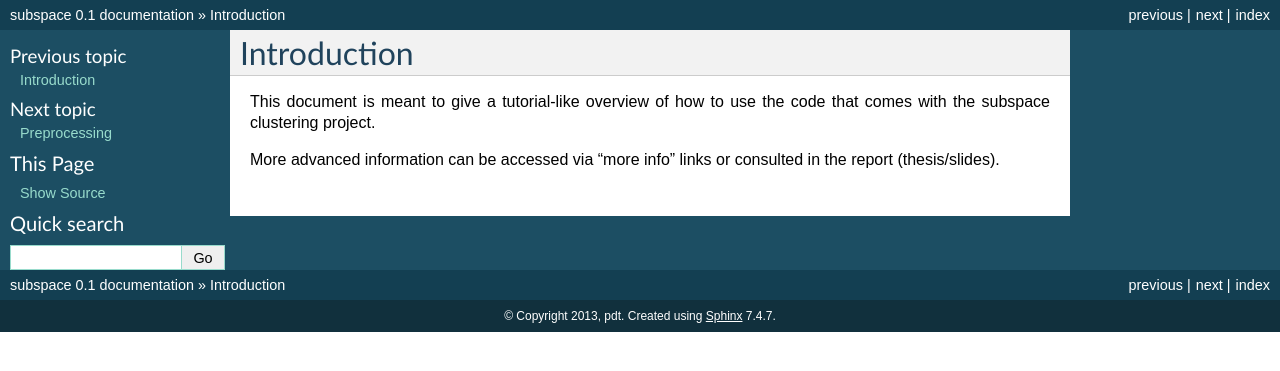
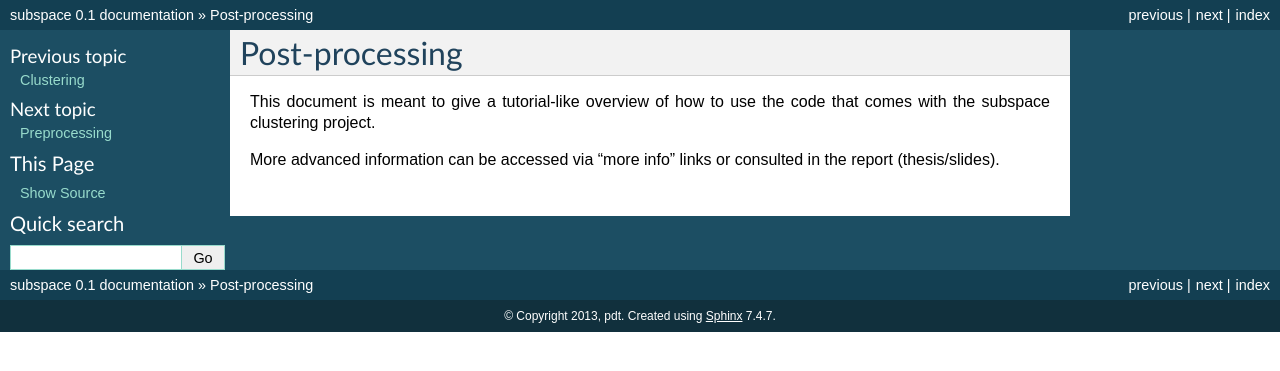
Before and after one commit to siolag161/subspace_doc, a Sphinx documentation site: the page built from docs/source/postprocessing.rst, in a window 1280 px wide. Shown: the top 371 px of the page. Built offline with Sphinx 7.4.7, drawn with Linux system fonts in a browser that asks for light colours; formulas are drawn with MathJax 3.

Commit message:
post-processing

```diff
--- /dev/null
+++ b/docs/source/.#clustering.rst
@@ -0,0 +1 @@
+joules@inria-aevol.24168:1374236973
--- /dev/null
+++ b/docs/source/.#preprocessing.rst
@@ -0,0 +1 @@
+joules@inria-aevol.24168:1374236973
--- a/docs/source/postprocessing.rst
+++ b/docs/source/postprocessing.rst
@@ -1,6 +1,6 @@
 .. highlight:: rst
 
-Introduction
+Post-processing
 ==========================================================
 
 This document is meant to give a tutorial-like overview of how to use the code that comes
```
Also changed, not shown: docs/source/clustering.rst (+24 -4 lines), docs/source/preprocessing.rst (+13 -11 lines).
